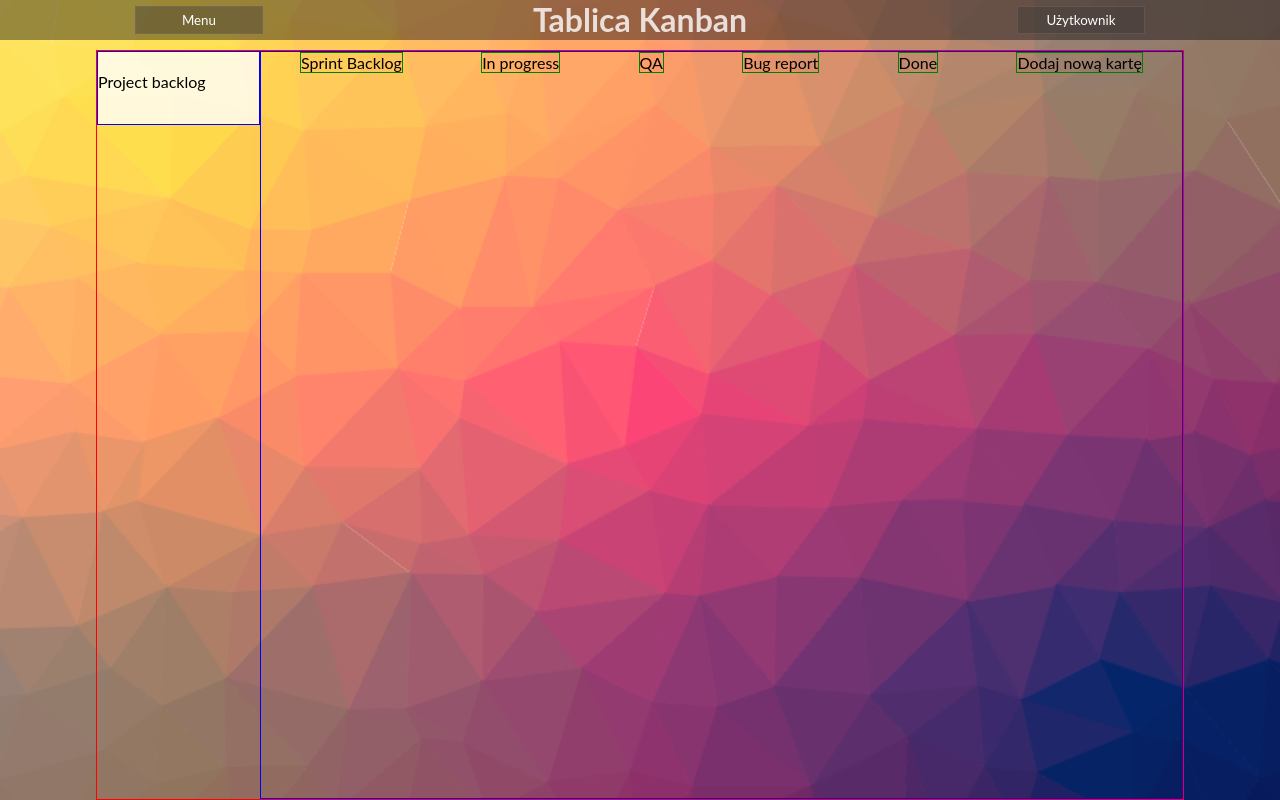
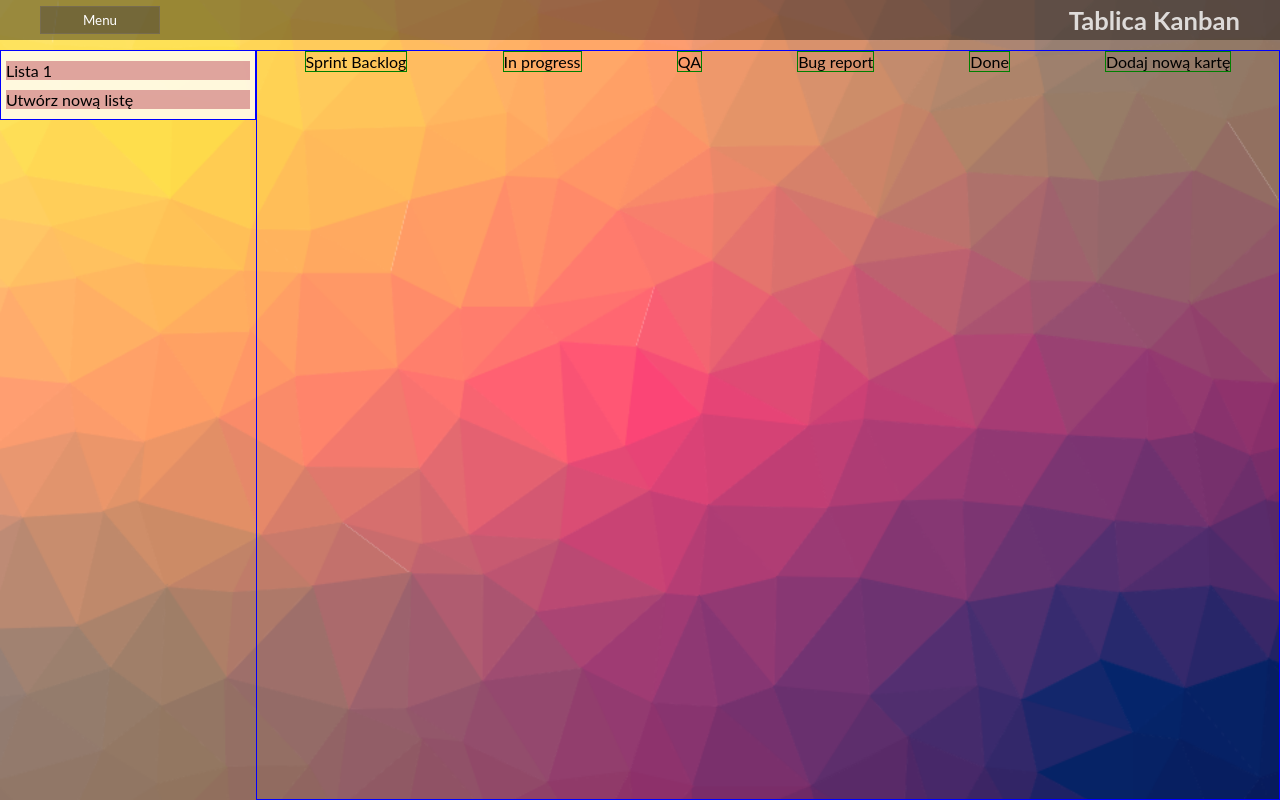
Before and after one commit to lnowak/Kaban_board, a React app: page / in a window 1280 px wide. Both pictures are taken after a click on the button "Menu". Built offline with nearby package versions, Linux system fonts and the light colour scheme.

Commit message:
Project reconstructed
Header:
   User section removed
Shortcuts:
   Interactive items
Body:
   User section removed

```diff
--- a/src/js/app.js
+++ b/src/js/app.js
@@ -7,30 +7,39 @@ import Board from './components/Board/board';
 
 class Kanban extends Component {
     state = {
+        board: [{
+            boardName: 'Lista 1',
+            boardId: 1,
+            boardShortcutActive: false,
             boardCol: [
                 {id: 1, name: 'Sprint Backlog'},
                 {id: 2, name: 'In progress'},
                 {id: 3, name: 'QA'},
                 {id: 4, name: 'Bug report'},
-            {id: 5, name: 'Done'}
+                {id: 5, name: 'Done'},
             ],
+        },],
         menuActive: false,
-        userActive: false,
     }
 
-    handleBoardElementActive = buttonId => {
-        if (buttonId === 1) {
+    handleBoardElementActive = () => {
             this.setState({menuActive: !this.state.menuActive});
-        } else if (buttonId === 2) {
-            this.setState({userActive: !this.state.userActive});
     }
+
+    showItemsList = () => {
+        let newBoardShortcutActive = this.state.board.map(e => {
+            return e.boardShortcutActive = !e.boardShortcutActive
+        });
+        this.setState({
+            boardShortcutActive: newBoardShortcutActive,
+        })
     }
 
     render() {
         return (
             <>
                 <Header handleBoardElementActive={this.handleBoardElementActive} headerState={this.state} />
-                <Board boardState={this.state}/>
+                <Board boardState={this.state} showItemsList={this.showItemsList} />
             </>
         )
     }
--- a/src/js/components/Board/BoardBody/boardBody.js
+++ b/src/js/components/Board/BoardBody/boardBody.js
@@ -6,14 +6,8 @@ import ReactDOM, { render } from 'react-dom';
 class BoardBody extends Component {
     render() {
 
-        let list = this.props.boardState.boardCol.map(e=> {
-            // console.log(e);
-            return(
-                <li data-id={e.id} key={e.id} className='boardBody__column'>
-                    {e.name}
-
-                </li>
-            )
+        let list = this.props.boardState.board.map(item=> {
+            return item.boardCol.map(item => {return <li data-id={item.id} key={item.id} className='boardBody__column'>{item.name}</li>})
         })
 
         return (
@@ -26,5 +20,5 @@ class BoardBody extends Component {
         )
     }
 }
-// (this.props.boardState.menuActive && this.props.boardState.userActive ? 'board__body__both--active' : 'board__body--disactive')
+
 export default BoardBody;
--- a/src/js/components/Board/Shortcuts/shortcuts.js
+++ b/src/js/components/Board/Shortcuts/shortcuts.js
@@ -4,12 +4,30 @@ import ReactDOM, { render } from 'react-dom';
 
 
 class Shortcuts extends Component {
+
+    showItemsList = () => {
+        this.props.showItemsList();
+    }
+
     render() {
         let menuActive = this.props.boardState.menuActive;
+        const list = this.props.boardState.board.map(item => {
+            return (
+                <li key={item.boardId} onClick={this.showItemsList}>{item.boardName}
+                    <ul>
+                        <li className={item.boardShortcutActive ? '' : 'none'}>Project backlog</li>
+                    </ul>
+                </li>
+            )
+        });
+
         return (
-        <div className={`board__section board__shortcuts ${menuActive ? 'board__shortcuts--active' : 'board__shortcuts--disactive'}`} >
-            <div>Project backlog</div>
-        </div>
+            <div className={`board__section board__shortcuts ${menuActive ? 'board__shortcuts--active' : 'board__shortcuts--disactive'}`} >
+                <ul>
+                   {list}
+                   <li>Utwórz nową listę</li>
+                </ul>
+            </div>
         )
     }
 }
--- a/src/js/components/Board/UserInfo/userInfo.js
+++ /dev/null
@@ -1,18 +0,0 @@
-import React, {Component} from "react";
-import ReactDOM, { render } from 'react-dom';
-
-
-
-class UserInfo extends Component {
-    render() {
-        let userActive = this.props.boardState.userActive;
-        return (
-            <div className={`board__section board__userInfo ${userActive ? 'board__shortcuts--active' : 'board__shortcuts--disactive'}`}>
-                Jam użytkownikiem
-
-            </div>
-        )
-    }
-}
-
-export default UserInfo;
--- a/src/js/components/Board/board.js
+++ b/src/js/components/Board/board.js
@@ -3,15 +3,13 @@ import ReactDOM, { render } from 'react-dom';
 
 import Shortcuts from './Shortcuts/shortcuts';
 import BoardBody from './BoardBody/boardBody';
-import UserInfo from './UserInfo/userInfo'
 
 class Board extends Component {
     render() {
         return (
             <div className='board'>
-            <Shortcuts boardState={this.props.boardState} />
+                <Shortcuts boardState={this.props.boardState} showItemsList={this.props.showItemsList} />
                 <BoardBody boardState={this.props.boardState} />
-            <UserInfo boardState={this.props.boardState}/>
             </div>
         )
     }
--- a/src/js/components/Header/header.js
+++ b/src/js/components/Header/header.js
@@ -1,22 +1,17 @@
 import React, {Component} from "react";
 import ReactDOM, { render } from 'react-dom';
-
-
 
 class Header extends Component {
 
     handleBoardElementActive = e => {
-        let buttonId = Number(e.target.dataset.button_id);
-        this.props.handleBoardElementActive(buttonId);
+        this.props.handleBoardElementActive();
     }
 
     render() {
-        // console.log(this.props.headerState)
         return (
             <div className='header'>
-                <button className='header__button' data-button_id={1} onClick={this.handleBoardElementActive}>Menu</button>
+                <button className='header__button' onClick={this.handleBoardElementActive}>Menu</button>
                 <h1>Tablica Kanban</h1>
-                <button className='header__button' data-button_id={2} onClick={this.handleBoardElementActive}>Użytkownik</button>
             </div>
         )
     }
--- a/src/sass/style.scss
+++ b/src/sass/style.scss
@@ -20,15 +20,15 @@
 
 .header {
     display: flex;
-    justify-content: space-around;
+    justify-content: space-between;
     align-items: center;
     height: 5%;
     width: 100vw;
     margin-bottom: 10px;
     background-color: rgba(0, 0, 0, 0.4);
     color: rgba(255, 255, 255, 0.8);
-    font-size: 1rem;
-
+    font-size: 0.8rem;
+    padding: 0 40px 0 40px;
 }
 
 .header__button {
@@ -49,9 +49,9 @@
     display: flex;
     justify-content: space-between;
     align-items: flex-start;
-    width: 85vw;
+    width: 100vw;
     height: 95%;
-    border: 1px solid red;
+    // border: 1px solid red;
 }
 
 .board__section {
@@ -59,19 +59,15 @@
     height: 100%;
 }
 
-.board__userInfo {
-    width: 15%;
-}
-
 .board__shortcuts {
-    width: 15%;
+    width: 20%;
+    display: flex;
 
     &--active{
         display: block;
-        padding: 20px 0 20px 0;
-        animation: pojawienie 0.2s linear;
         background-color: rgba(255, 255, 255, 0.8);
-        height: 10%;
+        min-height: 50px;
+        height: fit-content;
     }
 
     &--disactive {
@@ -79,41 +75,24 @@
     }
 }
 
-@keyframes pojawienie {
-    0% {
-        height: 0;
-        display: none;
-    }
-    100% {
-        height: 10%;
-        padding: 20px 0 20px 0;
-        background-color: rgb(255, 255, 255);
-        display: block;
-    }
+.board__shortcuts > ul > li {
+    display: flex;
+    justify-content: space-around;
+    align-items: flex-start;
+    flex-direction: column;
+    margin: 10px 5px 10px 5px;
+    background-color: rgba(212, 135, 135, 0.74);
+    cursor: pointer;
 }
 
 .board__body {
     overflow: auto;
     &__one--active {
-        width: 85%;
-        // animation: zwin 0.2s;
-    }
-
-    &__both--active {
-        width: 70%;
+        width: 80%;
     }
 
     &--disactive {
         width: 100%;
-    }
-}
-
-@keyframes zwin {
-    0% {
-        width: 100%
-    }
-    100% {
-        width: 85%;
     }
 }
 
@@ -129,3 +108,5 @@
     height: 100%;
 
 }
+
+.none { display: none}
```
Lines whose indentation alone changed are shown as unchanged.
